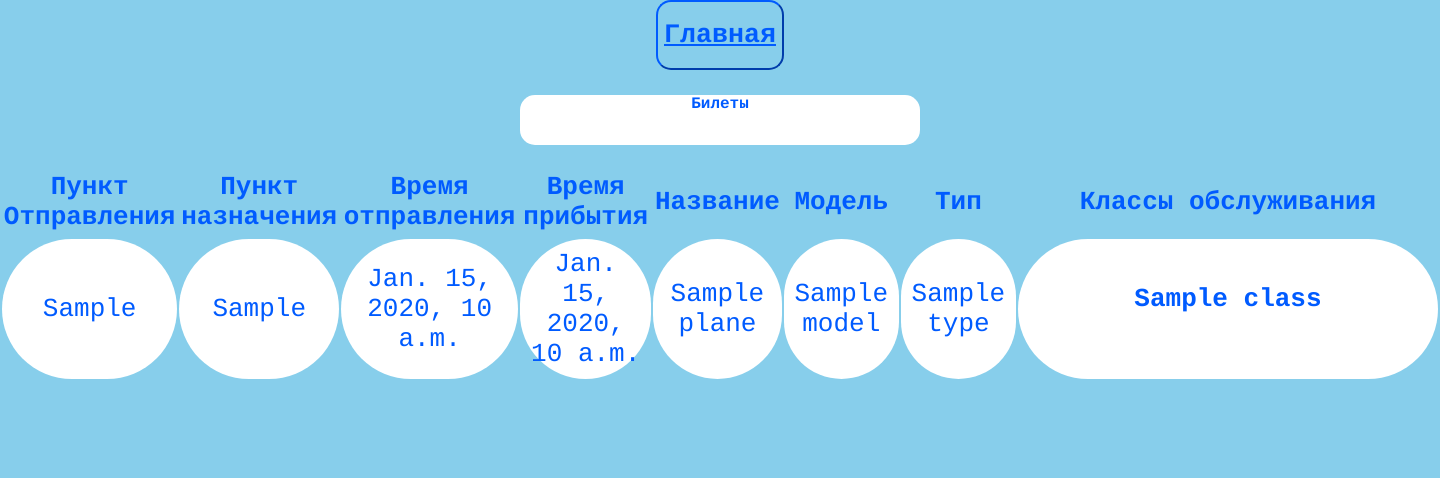
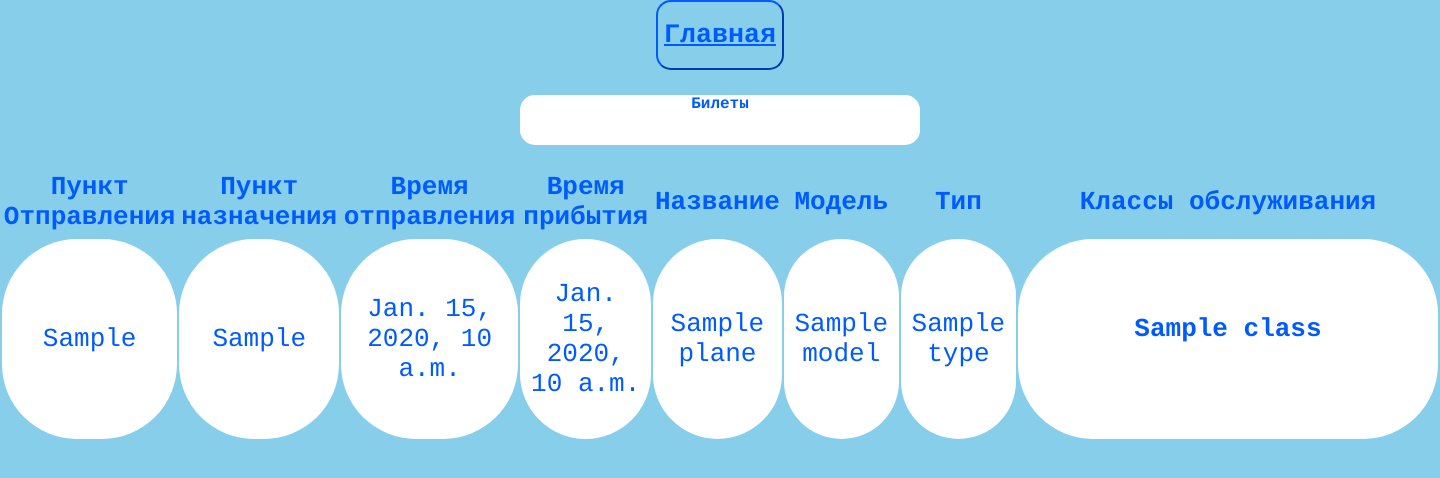
Before and after one commit to DeKusi/Course_work_for_templates, a Django app: template templates/account_user.html in a window 1440 px wide. Shown: the top 478 px of the page. Run offline with Django 3.2, Linux system fonts and the light colour scheme; the template is opened without the code that fills it: most values are stand-ins (such as "Sample title", 1, 10 or a date in 2020).

Commit message:
Высота

```diff
--- a/static/upmenu.css
+++ b/static/upmenu.css
@@ -11,6 +11,7 @@ th {
 	padding-bottom:5px;
 }
 td{
+	height: 180px;
 	padding: 10px;
 	background-color:white;
 	border-radius:75px;
@@ -52,9 +53,6 @@ p{
 	background-color: white;
 	border-radius:15px;
 }
-td{
-
-}
 .list{
 	font-weight: bold;
 	margin: 25px auto;
```
